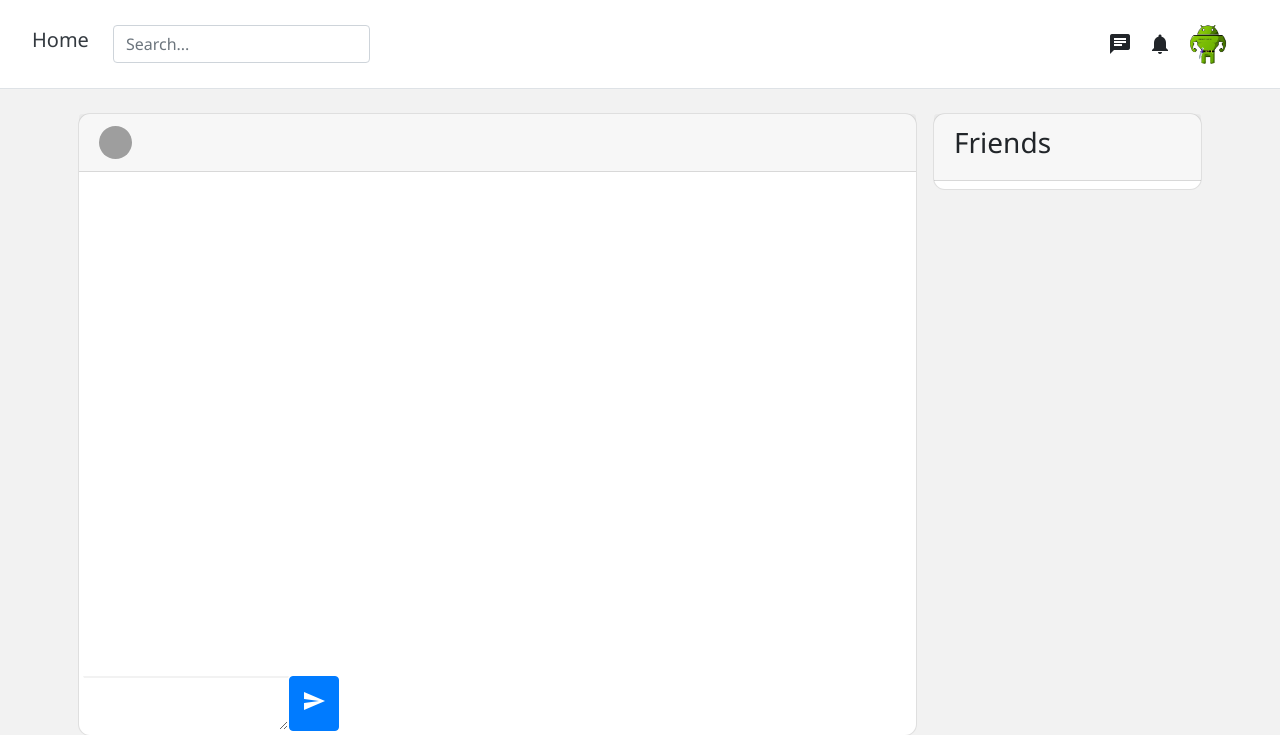
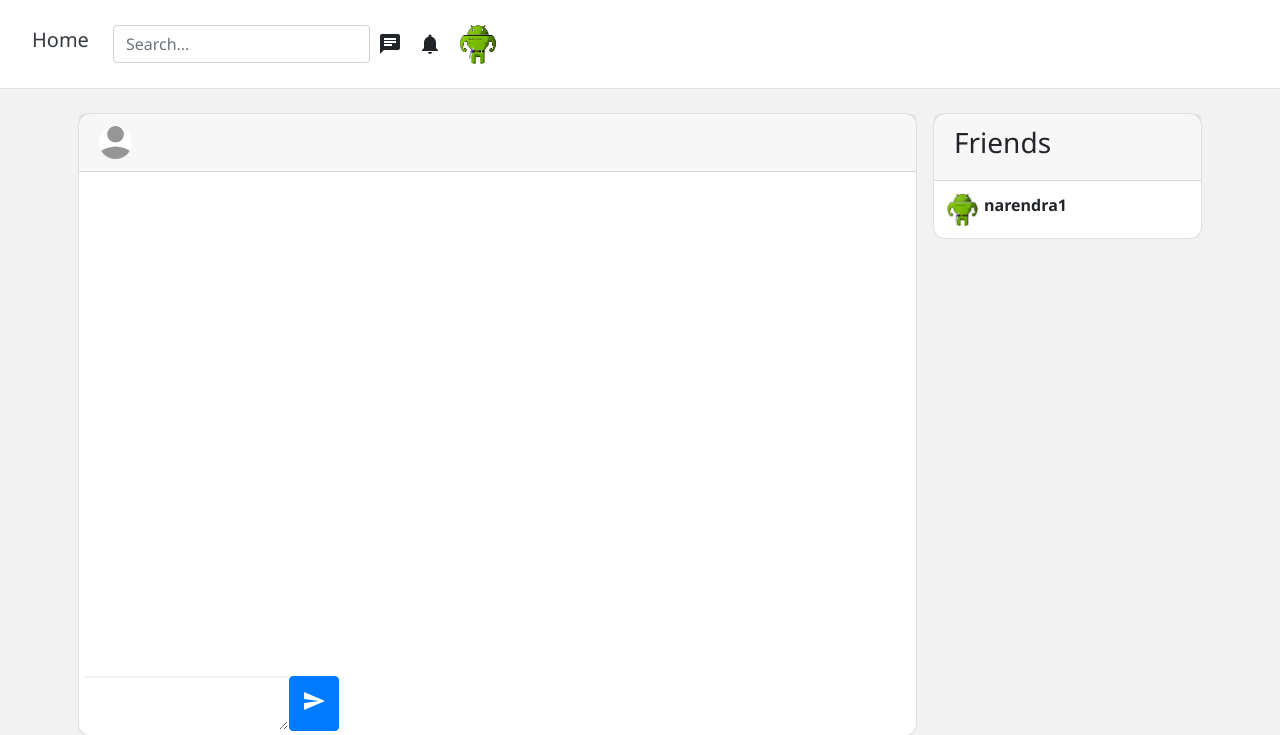
Before and after one commit to narendrapy45/ChatApplication, a Django app: page /chat/ in a window 1280 px wide. Shown: the top 735 px of the page. Run offline with Django 3.2, Linux system fonts and the light colour scheme; a user stored in the database is signed in; data comes from the database, SQL or seed files in the repository; both versions use the stored data as it was after the commit; some libraries are stand-ins or nearby versions; grey boxes are pictures that could not be loaded.

Commit message:
43.Display Friends in Room

```diff
--- a/chat/views.py
+++ b/chat/views.py
@@ -1,5 +1,6 @@
 from django.shortcuts import render, redirect
 from django.conf import settings
+from itertools import chain
 
 from chat.models import PrivateChatRoom, RoomChatMessage
 
@@ -13,6 +14,33 @@ def private_chat_room_view(request, *args, **kwargs):
 		return redirect("login")
 
 	context = {}
+
+	# 1. Find all the rooms this user is a part of
+	rooms1 = PrivateChatRoom.objects.filter(user1=user, is_active=True)
+	rooms2 = PrivateChatRoom.objects.filter(user2=user, is_active=True)
+
+	# 2. merge the lists
+	rooms = list(chain(rooms1, rooms2))
+	print(str(len(rooms)))
+
+	"""
+	m_and_f:
+		[{"message": "hey", "friend": "Mitch"}, {"message": "You there?", "friend": "Blake"},]
+	Where message = The most recent message
+	"""
+	m_and_f = []
+	for room in rooms:
+		# Figure out which user is the "other user" (aka friend)
+		if room.user1 == user:
+			friend = room.user2
+		else:
+			friend = room.user1
+		m_and_f.append({
+			'message': "", # blank msg for now (since we have no messages)
+			'friend': friend
+		})
+	context['m_and_f'] = m_and_f
+
 	context['debug'] = DEBUG
 	context['debug_mode'] = settings.DEBUG
 	return render(request, "chat/room.html", context)
--- a/templates/chat/room.html
+++ b/templates/chat/room.html
@@ -115,7 +115,7 @@
 			<div class="card" id="id_chatroom_card">
 				<div class="d-flex flex-row align-items-center card-header" id="id_room_title">
 				<a class="d-flex flex-row" target="_blank" id="id_user_info_container">
-					<img class="profile-image rounded-circle img-fluid" id="id_other_user_profile_image" src="{% static 'codingwithmitch/dummy_image.png' %}">
+					<img class="profile-image rounded-circle img-fluid" id="id_other_user_profile_image" src="{% static 'codingwithnarendra/dummy_image.png' %}">
 					<h3 class="ml-2" id="id_other_username"></h3>
 				</a>
 
@@ -154,7 +154,7 @@
 					<div class="d-flex flex-column friends-list-container ">
 						{% for x in m_and_f %}
 						<div class="d-flex flex-row p-2 friend-container flex-grow-1" onclick="onSelectFriend('{{x.friend.id}}')" id="id_friend_container_{{x.friend.id}}">
-							<img class="profile-image rounded-circle img-fluid" id="id_friend_img_{{x.friend.id}}" src="{% static 'codingwithmitch/dummy_image.png' %}" >
+							<img class="profile-image rounded-circle img-fluid" id="id_friend_img_{{x.friend.id}}" src="{% static 'codingwithnarendra/dummy_image.png' %}" >
 							<div class="d-flex flex-column">
 								<span class="username-span">{{x.friend.username}}</span>
 								<span class="friend-message-span">{{x.message|truncatechars:20}}</span>
@@ -192,4 +192,16 @@
 </div>
 <!-- Client Error MODAL -->
 
+
+
+<script type="text/javascript">
+	onStart()
+
+	function onStart(){
+		{% for x in m_and_f %}
+			preloadImage("{{x.friend.profile_image.url|safe}}", "id_friend_img_{{x.friend.id}}")
+		{% endfor %}
+	}
+</script>
+
 {% endblock content %}
--- a/templates/snippets/header.html
+++ b/templates/snippets/header.html
@@ -1,11 +1,15 @@
 {% load static %}
-<style>
-	.icon-view{
-    margin-left: 730px;
-}
 
+<style type="text/css">
+	.chat-dropdown-header:hover{
+		cursor: pointer;
+		background: var(--main-background-color);
+	}
+	.chat-dropdown-header{
+		color: var(--light-primary-text-color);
+	}
+</style>
 
-</style>
 <!-- Header -->
 <div class="d-flex flex-column flex-lg-row p-3 px-md-4 mb-3 bg-white border-bottom shadow-sm">
 
@@ -15,21 +19,20 @@
 			<a class="p-2 text-dark" href="{% url 'home' %}">Home</a>
 		</h5>
 		<form class="search-bar justify-content-start" onsubmit="return executeQuery();">
-			<input type="text" class="form-control" name="q" id="id_q_large" placeholder="Search..." >
+			<input type="text" class="form-control" name="q" id="id_q_large" placeholder="Search...">
 		</form>
 
 		<div class="d-flex flex-row-reverse flex-grow-1">
 			<nav class="">
 				{% if request.user.is_authenticated %}
-					<div class="dropdown dropleft icon-view show p-2">
+					<div class="dropdown dropleft show p-2 justify-content-end">
 						<div class="d-flex flex-row">
 
-							<div class="btn-group dropleft">
+							<div class="btn-group dropleft float-right">
 								<div class="d-flex notifications-icon-container rounded-circle align-items-center mr-3" id="id_chat_notification_dropdown_toggle" data-toggle="dropdown">
-									<span id="id_chat_notifications_count" class="notify-badge"></span>
-									<span class="d-flex material-icons notifications-material-icon m-auto align-items-center">chat</span>
+									<span id="id_chat_notifications_count" class="notify-badge "></span>
+									<span class="d-flex material-icons notifications-material-icon m-auto align-items-center ">chat</span>
 									<div class="dropdown-menu scrollable-menu" aria-labelledby="id_chat_notification_dropdown_toggle" id="id_chat_notifications_container">
-
 									</div>
 								</div>
 							</div>
@@ -44,7 +47,7 @@
 							</div>
 
 							<div class="btn-group dropleft">
-								<img class="account-image rounded-circle m-auto d-block dropdown-toggle" id="id_profile_links" data-toggle="dropdown" aria-haspopup="true" aria-expanded="false" src="{{request.user.profile_image.url}}" alt= "codingwithnarendra" width="40" height="40">
+								<img class="account-image rounded-circle m-auto d-block dropdown-toggle" id="id_profile_links" data-toggle="dropdown" aria-haspopup="true" aria-expanded="false" src="{{request.user.profile_image.url}}" alt="codingwithnarendra logo" width="40" height="40">
 								<div class="dropdown-menu" aria-labelledby="id_profile_links">
 									<a class="dropdown-item" href="{% url 'account:view' user_id=request.user.id %}">Account</a>
 									<a class="dropdown-item" href="{% url 'logout' %}">Logout</a>
@@ -68,7 +71,7 @@
 		<a class="p-2 text-dark" href="{% url 'home' %}">Home</a>
 		</h5>
 		<form class="search-bar justify-content-start" onsubmit="return executeQuery();">
-			<input type="text" class="form-control" name="q" id="id_q_small" placeholder="Search..." >
+			<input type="text" class="form-control" name="q" id="id_q_small" placeholder="Search...">
 		</form>
 		<div class="d-flex flex-row-reverse flex-grow-1">
 			<nav class="">
@@ -76,10 +79,9 @@
 				<div class="dropdown dropleft p-2 mt-2">
 					<div class="d-flex flex-row">
 						<div class="btn-group dropleft">
-							<img class="account-image rounded-circle m-auto d-block dropdown-toggle" id="id_profile_links" data-toggle="dropdown" aria-haspopup="true" aria-expanded="false" src="{{request.user.profile_image.url}}" alt="codingwithmitch logo" width="40" height="40">
+							<img class="account-image rounded-circle m-auto d-block dropdown-toggle" id="id_profile_links" data-toggle="dropdown" aria-haspopup="true" aria-expanded="false" src="{{request.user.profile_image.url}}" alt="codingwitnarendra logo" width="40" height="40">
 							<div class="dropdown-menu" aria-labelledby="id_profile_links">
 								<a class="dropdown-item" href="{% url 'account:view' user_id=request.user.id %}">Account</a>
-								<a class="dropdown-item" href="{% url 'logout' %}">Logout</a>
 							</div>
 						</div>
 					</div>
@@ -96,15 +98,48 @@
 
 
 <script type="text/javascript">
+	setupChatDropdownHeader()
+
 	function executeQuery() {
-		// alert(query);
 		var query = ""
 		query = document.getElementById('id_q_small').value;
-		// alert(query);
 		if (query == ""){
 			query = document.getElementById('id_q_large').value;
 		}
 	    window.location.replace("{% url 'search' %}?q=" + query)
 	    return false
 	}
+
+	/*
+		Add a header to the dropdown so users can visit /chat/
+	*/
+	function setupChatDropdownHeader(){
+		var notificationContainer = document.getElementById("id_chat_notifications_container")
+
+		if(notificationContainer != null){
+
+			var div = document.createElement("div")
+			div.classList.add("chat-dropdown-header", "d-flex", "flex-row", "justify-content-end", "m-auto", "align-items-end")
+			div.addEventListener("click", function(e){
+				var url = "{% url 'chat:private-chat-room' %}"
+				chatRedirect(url)
+			})
+
+			span1 = document.createElement("span")
+			span1.classList.add("mr-2")
+			span1.innerHTML = "Go to chat"
+			div.appendChild(span1)
+
+			span2 = document.createElement("span")
+			span2.classList.add("material-icons", "mr-2")
+			span2.innerHTML = "open_with"
+			div.appendChild(span2)
+			notificationContainer.appendChild(div)
+		}
+	}
+
+	function chatRedirect(url){
+		window.location.href = url
+	}
+
 </script>
```
Also changed, not shown: db.sqlite3, media_cdn/profile_images/2/profile_image.png (added).
